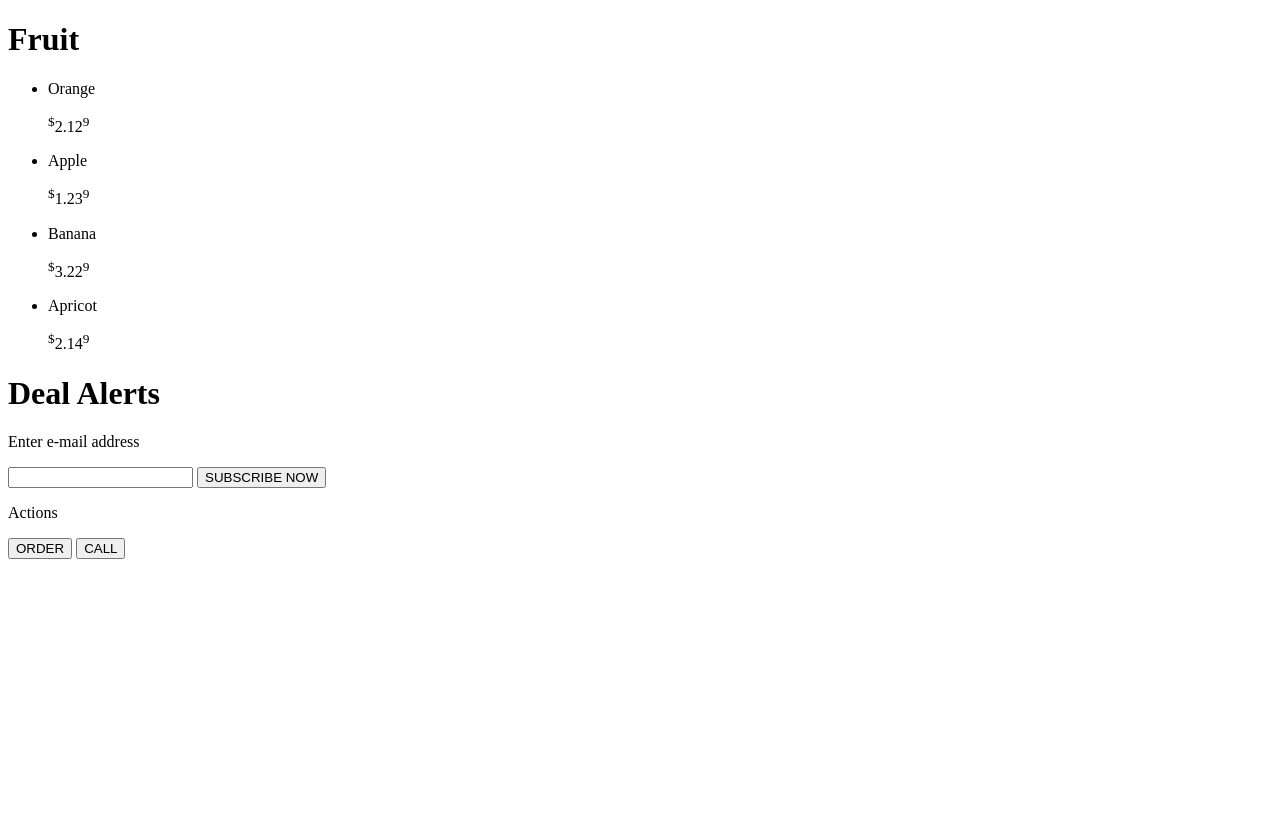
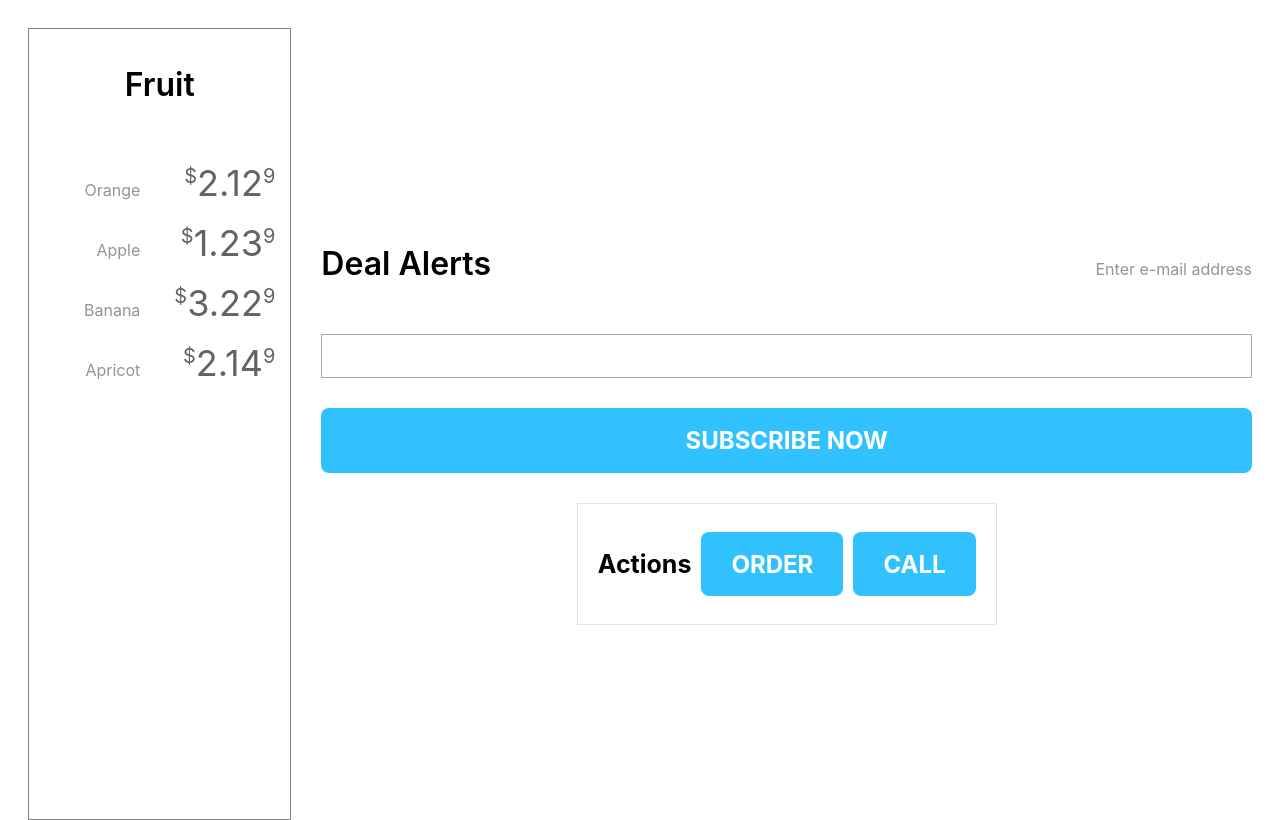
Before and after one commit to venkatatejeswar/dealsCodingExercise, a plain HTML site: page index.html in a window 1280 px wide. Drawn offline with Linux system fonts and the light colour scheme; a web font is replaced by a local one.

Commit message:
Update index.html

```diff
--- a/index.html
+++ b/index.html
@@ -1,7 +1,9 @@
 <!DOCTYPE html>
 <html>
 
-<head> </head>
+<head>
+<link rel="stylesheet" href="index.css" />
+</head>
 
 <body>
 
```
